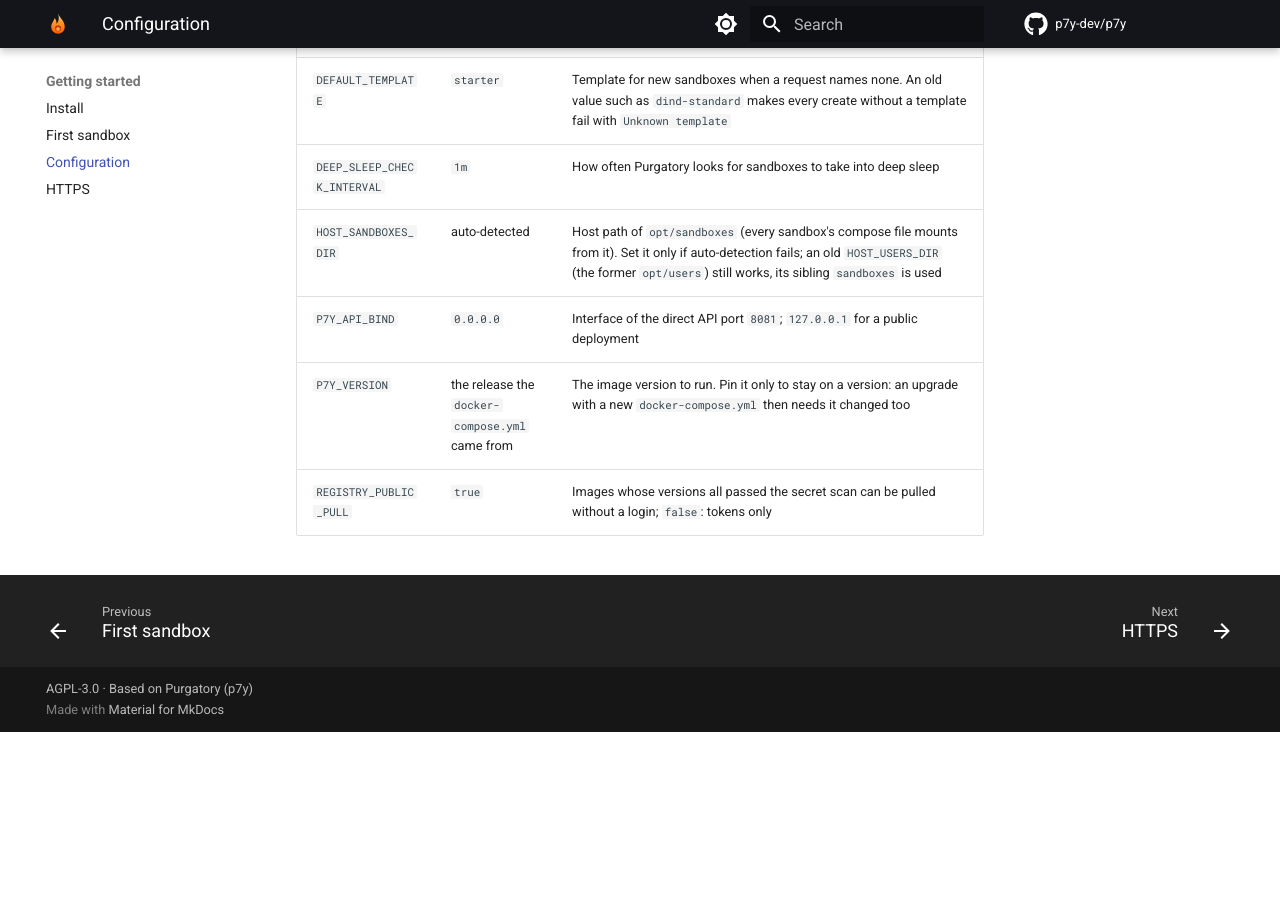
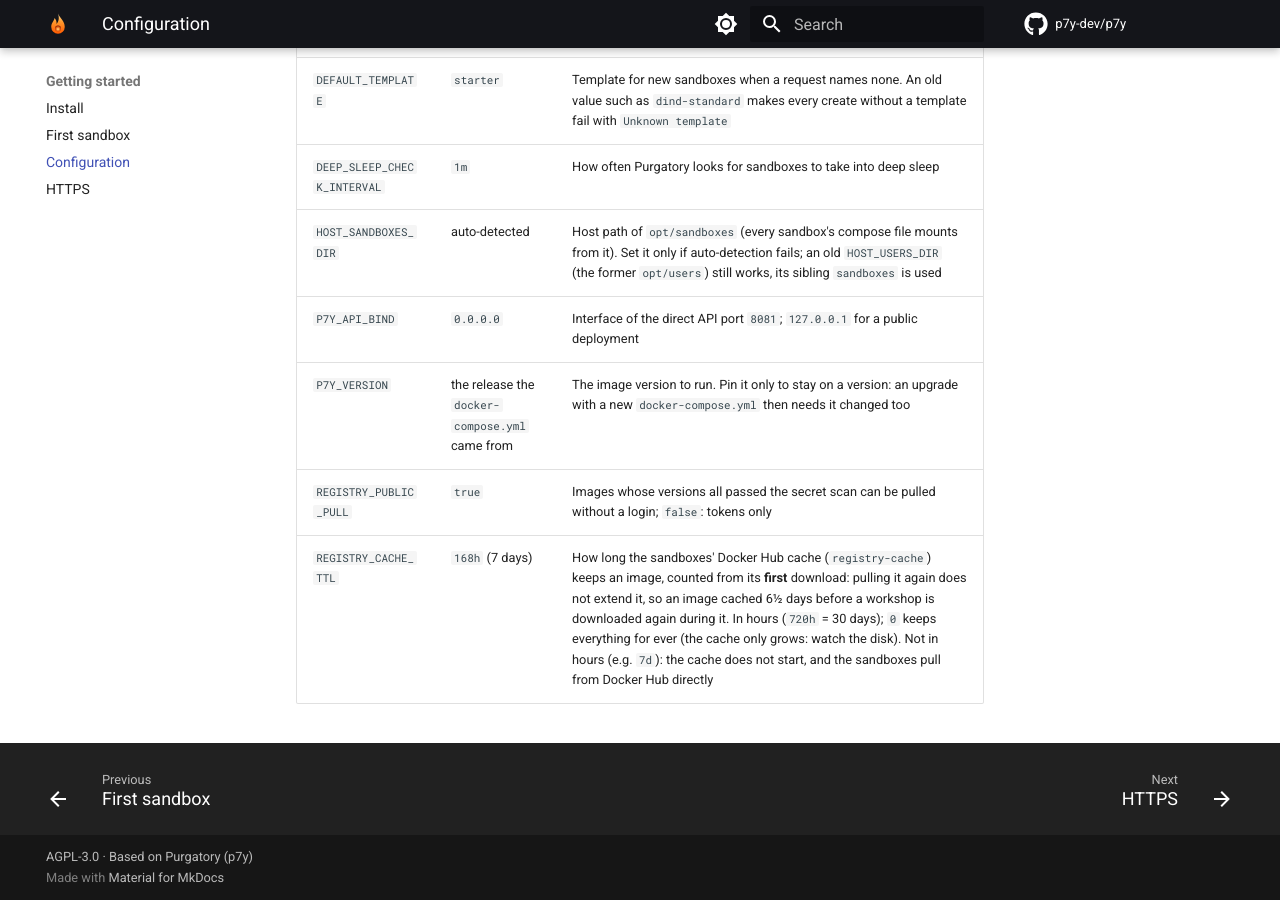
Before and after one commit to csakaszamok/p7y, an MkDocs documentation site: the page built from docs/configuration.md, in a window 1280 px wide and 900 px high, scrolled down 3366 px. Built offline with MkDocs 1.6.1 and Material for MkDocs 9.7.7, drawn with Linux system fonts in a browser that asks for light colours; comment, search, counter and statistics services are not loaded; the version menu is left out; before the commit the page ends 4098 px from its top, so only the background shows below that.

Commit message:
Registry cache: registry:3.1.2, how long it keeps an image is REGISTRY_CACHE_TTL
registry:2.8.3 drops a cached image 7 days after its first download, however
often it is pulled meanwhile (a pull does not extend it), and the time cannot be
changed: an image cached 6.5 days before a workshop is downloaded again during
it. registry 3 takes proxy.ttl (0 = never); it serves what 2.8.3 cached.
Default unchanged: 168h.

Co-Authored-By: Claude Opus 5.5 (1M context) <noreply@anthropic.com>
Claude-Session: https://claude.ai/code/session_0198JawvuP69PWiuJSoGvMKe

```diff
--- a/docker-compose.yml
+++ b/docker-compose.yml
@@ -251,10 +251,12 @@ services:
     restart: unless-stopped
 
   registry-cache:
-    image: registry:2.8.3
+    image: registry:3.1.2
     restart: unless-stopped
     environment:
       REGISTRY_PROXY_REMOTEURL: https://registry-1.docker.io
+      # How long a downloaded image stays, counted from its first download (using it does not extend it); 0 = for ever
+      REGISTRY_PROXY_TTL: ${REGISTRY_CACHE_TTL:-168h}
     volumes:
       - registry_cache_data:/var/lib/registry
     networks:
--- a/docs/configuration.md
+++ b/docs/configuration.md
@@ -41,3 +41,4 @@ Main settings in `.env`:
 | `P7Y_API_BIND` | `0.0.0.0` | Interface of the direct API port `8081`; `127.0.0.1` for a public deployment |
 | `P7Y_VERSION` | the release the `docker-compose.yml` came from | The image version to run. Pin it only to stay on a version: an upgrade with a new `docker-compose.yml` then needs it changed too |
 | `REGISTRY_PUBLIC_PULL` | `true` | Images whose versions all passed the secret scan can be pulled without a login; `false`: tokens only |
+| `REGISTRY_CACHE_TTL` | `168h` (7 days) | How long the sandboxes' Docker Hub cache (`registry-cache`) keeps an image, counted from its **first** download: pulling it again does not extend it, so an image cached 6½ days before a workshop is downloaded again during it. In hours (`720h` = 30 days); `0` keeps everything for ever (the cache only grows: watch the disk). Not in hours (e.g. `7d`): the cache does not start, and the sandboxes pull from Docker Hub directly |
```
Also changed, not shown: CHANGELOG.md (+10 -0 lines), 1 other file.
